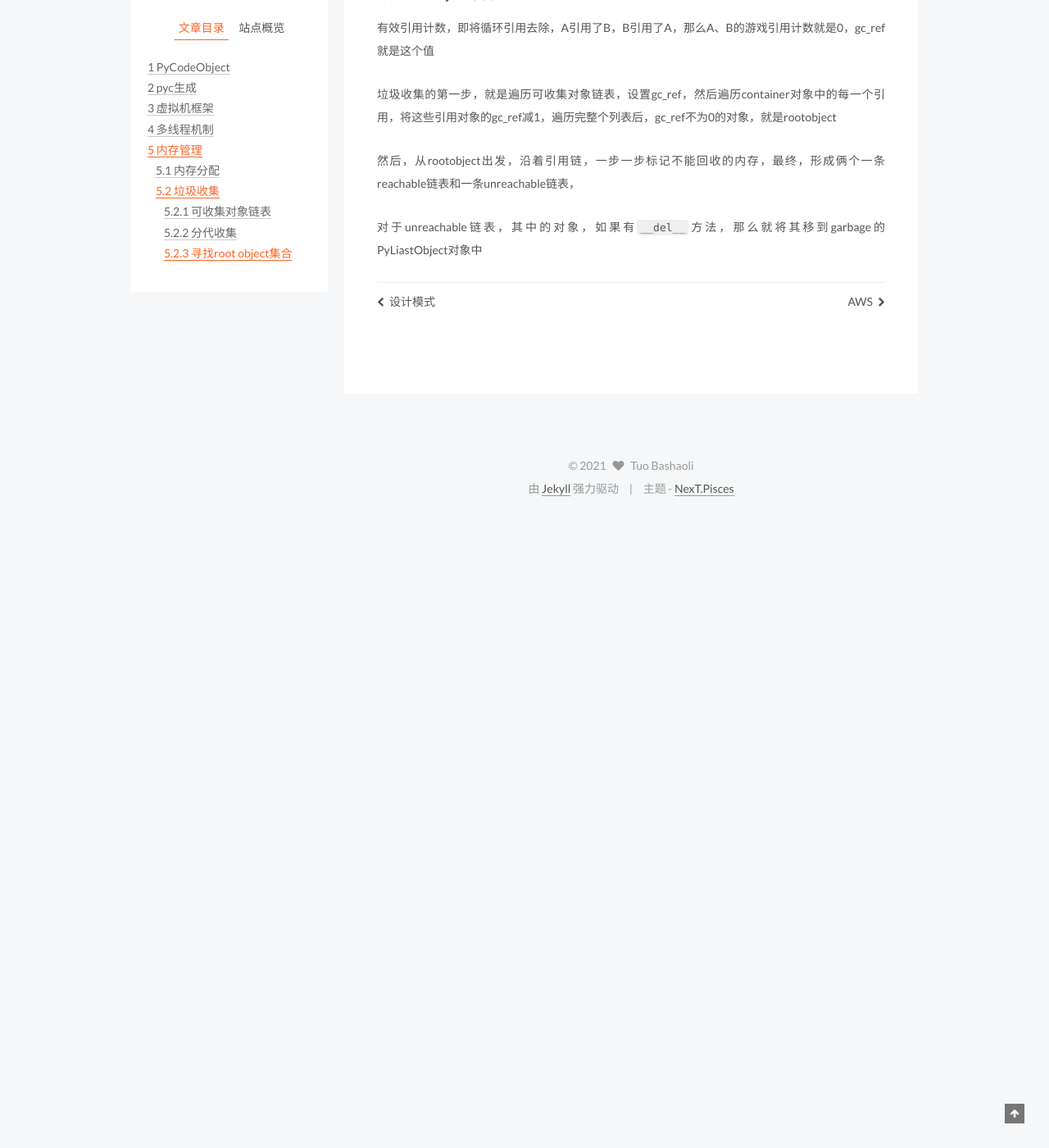
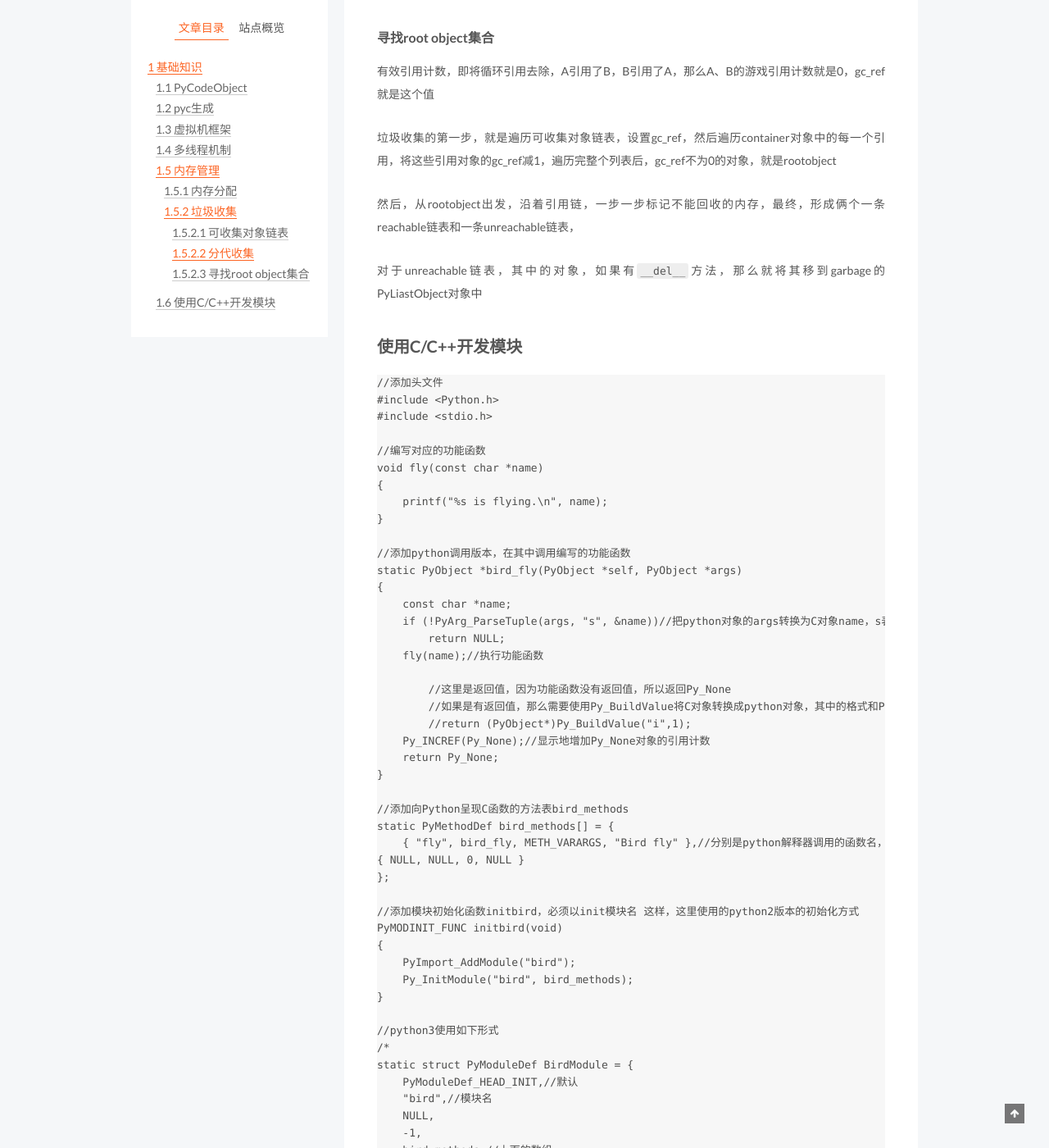
Before and after one commit to tuobashaoli/tuobashaoli.github.io, a Jekyll site: the page built from _posts/2019-05-03-python.markdown, in a window 1280 px wide and 1400 px high, scrolled down 31068 px. Shown: the whole window at 82% size. Built offline with Jekyll 4.4.1, drawn with Linux system fonts in a browser that asks for light colours; comment, search, counter and statistics services are not loaded; before the commit the page ends 31698 px from its top, so only the background shows below that; some of the changed text lies outside the part shown.

Commit message:
update python

````diff
--- a/_posts/2019-05-03-python.markdown
+++ b/_posts/2019-05-03-python.markdown
@@ -6,6 +6,8 @@ layout: post
 published: True
 title: "something about python"
 ---
+
+# 基础知识
 
 ### 使用函数名称调用函数(方法)
 
@@ -1330,3 +1332,61 @@ pool状态
 然后，从rootobject出发，沿着引用链，一步一步标记不能回收的内存，最终，形成俩个一条reachable链表和一条unreachable链表，
 
 对于unreachable链表，其中的对象，如果有`__del__`方法，那么就将其移到garbage的PyLiastObject对象中
+
+
+## 使用C/C++开发模块
+
+```C
+//添加头文件
+#include <Python.h>
+#include <stdio.h>
+
+//编写对应的功能函数
+void fly(const char *name)
+{
+    printf("%s is flying.\n", name);
+}
+
+//添加python调用版本，在其中调用编写的功能函数
+static PyObject *bird_fly(PyObject *self, PyObject *args)
+{
+    const char *name;
+    if (!PyArg_ParseTuple(args, "s", &name))//把python对象的args转换为C对象name，s表示是string转换成char*，其他还有：i int->int，z string or None -> char*, O :object -> PyObject*，还可以解析字典元组之类的，{s:i,s:i} ：dict -> char*,int.char*,int
+        return NULL;
+    fly(name);//执行功能函数
+
+	//这里是返回值，因为功能函数没有返回值，所以返回Py_None
+	//如果是有返回值，那么需要使用Py_BuildValue将C对象转换成python对象，其中的格式和PyArg_ParseTuple一样
+	//return (PyObject*)Py_BuildValue("i",1);
+    Py_INCREF(Py_None);//显示地增加Py_None对象的引用计数
+    return Py_None;
+}
+
+//添加向Python呈现C函数的方法表bird_methods
+static PyMethodDef bird_methods[] = {
+    { "fly", bird_fly, METH_VARARGS, "Bird fly" },//分别是python解释器调用的函数名，实际执行的函数体，函数签名类型（一般是METH_VARARGS即元组的形式传参，无参数时METH_NOARGS，也可以METH_KEYWORD，即使用python字典形式传参），函数描述
+{ NULL, NULL, 0, NULL }
+};
+
+//添加模块初始化函数initbird，必须以init模块名 这样，这里使用的python2版本的初始化方式
+PyMODINIT_FUNC initbird(void)
+{
+    PyImport_AddModule("bird");
+    Py_InitModule("bird", bird_methods);
+}
+
+//python3使用如下形式
+/*
+static struct PyModuleDef BirdModule = {
+    PyModuleDef_HEAD_INIT,//默认
+    "bird",//模块名
+    NULL,
+    -1,
+    bird_methods //上面的数组
+};
+
+void PyInit_bird(void){
+    PyModule_Create(&BirdModule);
+}
+*/
+```
````
